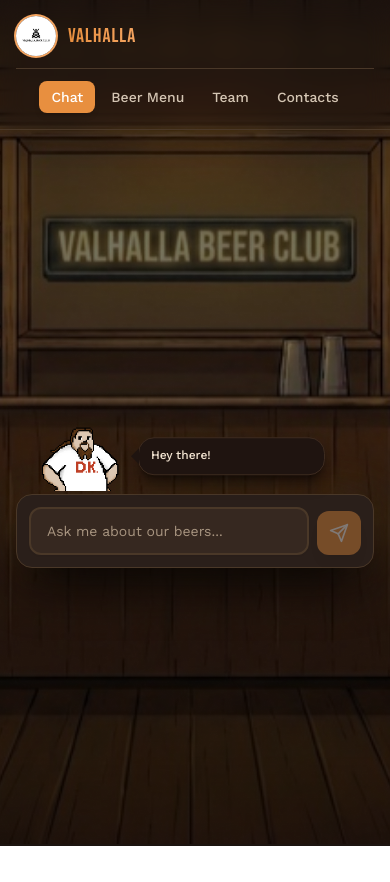
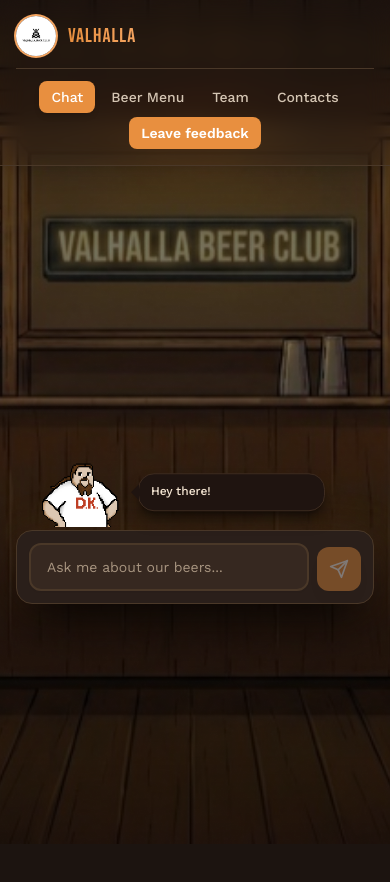
Before and after one commit to actual-indian/drinkabulary, a Next.js app: page /main in a window 390 px wide. Both pictures are taken after a click on the button "I AM 18 OR OLDER". Before the commit the page ends 846 px from the top, so only its background shows below. Built offline with nearby package versions, Linux system fonts and the light colour scheme.

Commit message:
feedback on app + links

```diff
--- a/components/BeerCard.tsx
+++ b/components/BeerCard.tsx
@@ -68,6 +68,18 @@ export default function BeerCard({ beer }: BeerCardProps) {
             {beer.price && beer.price !== 'unknown' ? beer.price : 'N/A'}
           </span>
         </div>
+
+        {/* Untappd link */}
+        {beer.url && beer.url !== 'unknown' && (
+          <a
+            href={beer.url}
+            target="_blank"
+            rel="noopener noreferrer"
+            className="mt-2 inline-block text-xs text-[var(--text-muted)] hover:text-[var(--accent-primary)] transition-colors font-body"
+          >
+            View on Untappd ↗
+          </a>
+        )}
       </div>
     </div>
   );
--- a/components/Header.tsx
+++ b/components/Header.tsx
@@ -103,7 +103,7 @@ export default function Header({ language, onLanguageChange, currentView, onView
 
           {/* Right: Settings */}
           <div className="flex items-center justify-end gap-2 sm:gap-3 flex-shrink-0">
-            <a href="https://docs.google.com/forms/d/1jf_jQKGbF8Sgx0wCGk1pn6JJrYQd3Ih6kvgdTlAF6do" target="_blank" rel="noopener noreferrer" className="hidden sm:inline px-4 py-2 rounded-lg bg-[var(--accent-primary)] dark:bg-[var(--accent-primary)] text-white hover:bg-[var(--accent-secondary)] dark:hover:bg-[var(--accent-secondary)] transition-all text-sm lg:text-base font-body font-semibold shadow-lg hover:shadow-xl hover:scale-105">
+            <a href="https://forms.gle/y4zYUA6unAkzsWah6" target="_blank" rel="noopener noreferrer" className="hidden sm:inline px-4 py-2 rounded-lg bg-[var(--accent-primary)] dark:bg-[var(--accent-primary)] text-white hover:bg-[var(--accent-secondary)] dark:hover:bg-[var(--accent-secondary)] transition-all text-sm lg:text-base font-body font-semibold shadow-lg hover:shadow-xl hover:scale-105">
               Leave feedback
             </a>
           </div>
@@ -174,6 +174,15 @@ export default function Header({ language, onLanguageChange, currentView, onView
           >
             Untappd
           </a> */}
+
+          <a
+            href="https://forms.gle/y4zYUA6unAkzsWah6"
+            target="_blank"
+            rel="noopener noreferrer"
+            className="px-3 py-1.5 rounded-lg font-body font-semibold transition-all text-sm bg-[var(--accent-primary)] text-white hover:bg-[var(--accent-secondary)]"
+          >
+            Leave feedback
+          </a>
         </nav>
       </div>
     </header>
```
Also changed, not shown: scripts/scrape-beers.ts (+0 -9 lines).
